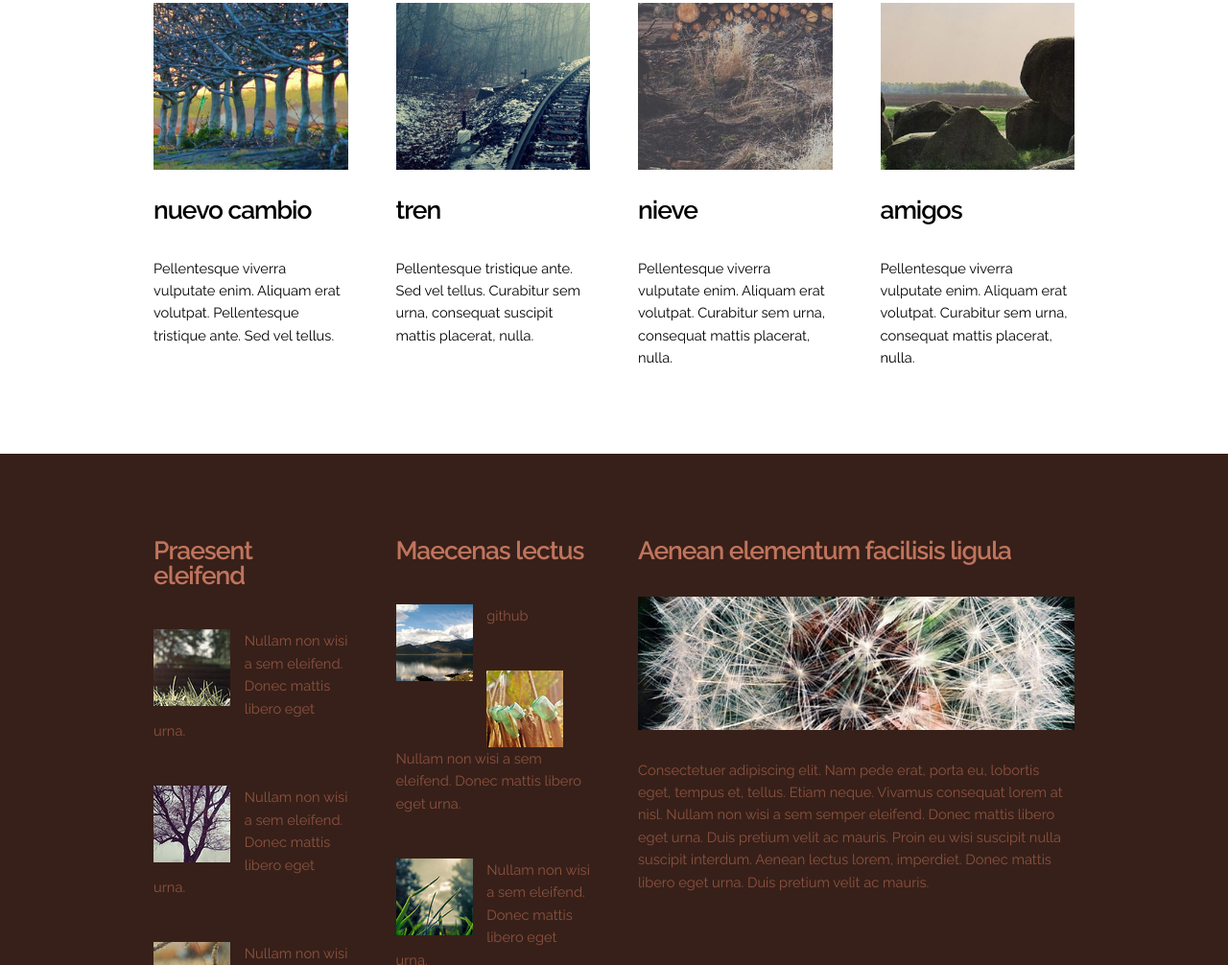
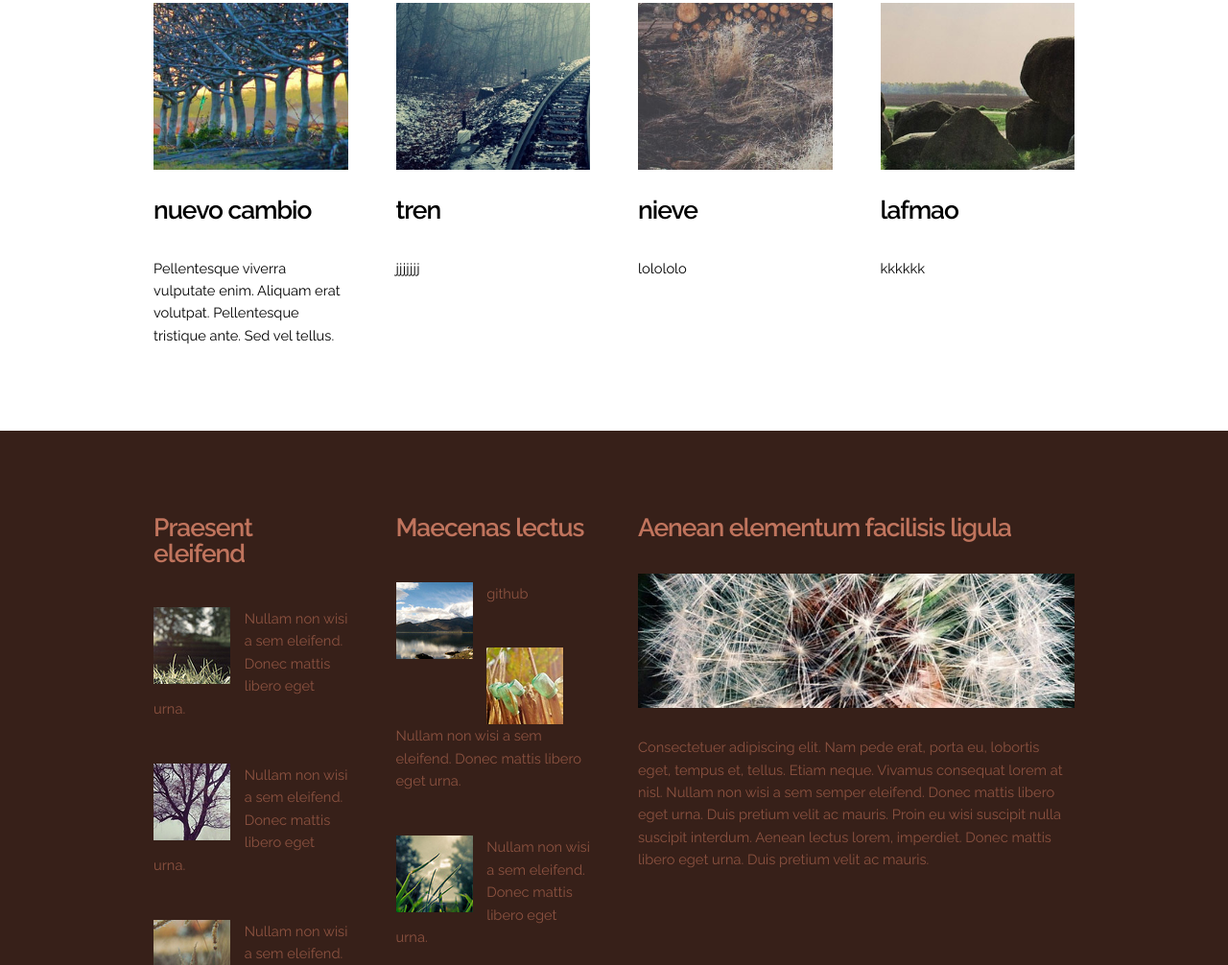
Before and after one commit to dasatoje/miproyecto, a plain HTML site: page index.html in a window 1280 px wide. Shown: the part 716-1722 px from the top of the page at 96% size. Drawn offline with nearby package versions, Linux system fonts and the light colour scheme.

Commit message:
mas cambios

```diff
--- a/index.html
+++ b/index.html
@@ -70,7 +70,7 @@
 							<header>
 								<h2>tren</h2>
 							</header>
-							<p>Pellentesque tristique ante. Sed vel tellus. Curabitur sem urna, consequat suscipit mattis placerat, nulla.</p>
+							<p>jjjjjjj</p>
 						</section>
 					</div>
 
@@ -80,7 +80,7 @@
 							<header>
 								<h2>nieve</h2>
 							</header>
-							<p>Pellentesque viverra vulputate enim. Aliquam erat volutpat. Curabitur sem urna, consequat mattis placerat, nulla.</p>
+							<p>lolololo</p>
 						</section>
 					</div>
 
@@ -88,9 +88,9 @@
 						<section>
 							<a href="#" class="image full"><img src="images/pics05.jpg" alt=""></a>
 							<header>
-								<h2>amigos</h2>
+								<h2>lafmao</h2>
 							</header>
-							<p>Pellentesque viverra vulputate enim. Aliquam erat volutpat. Curabitur sem urna, consequat mattis placerat, nulla.</p>
+							<p>kkkkkk</p>
 						</section>
 					</div>
 
```
